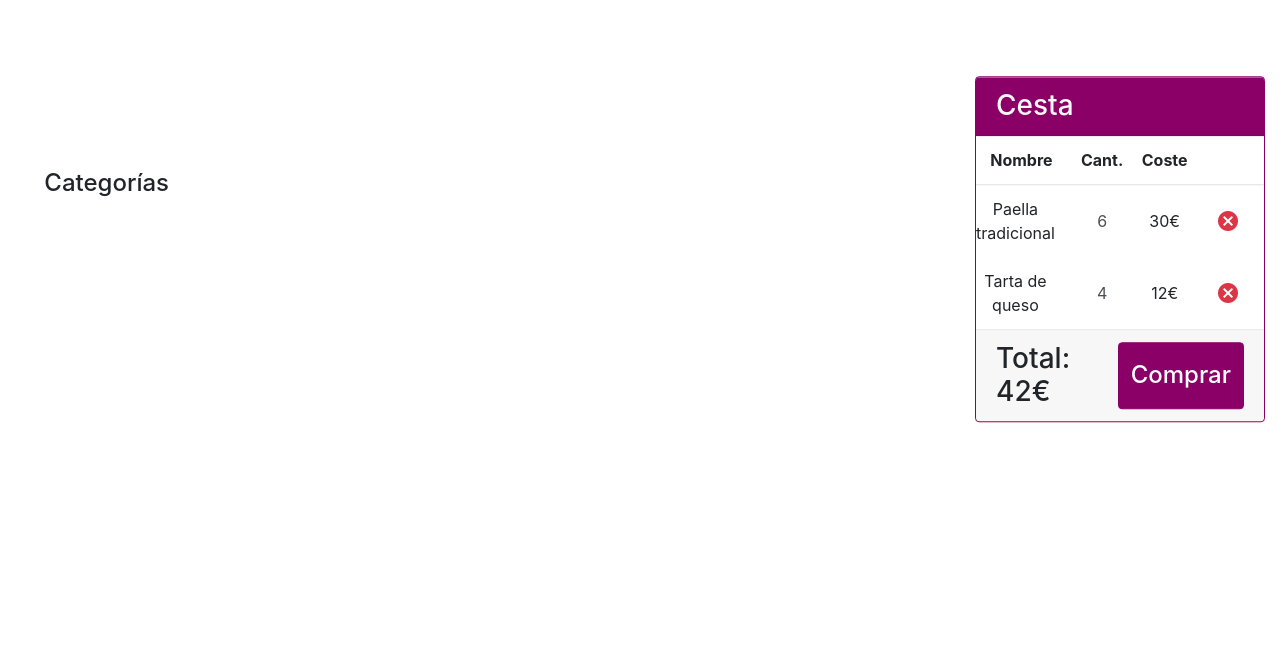
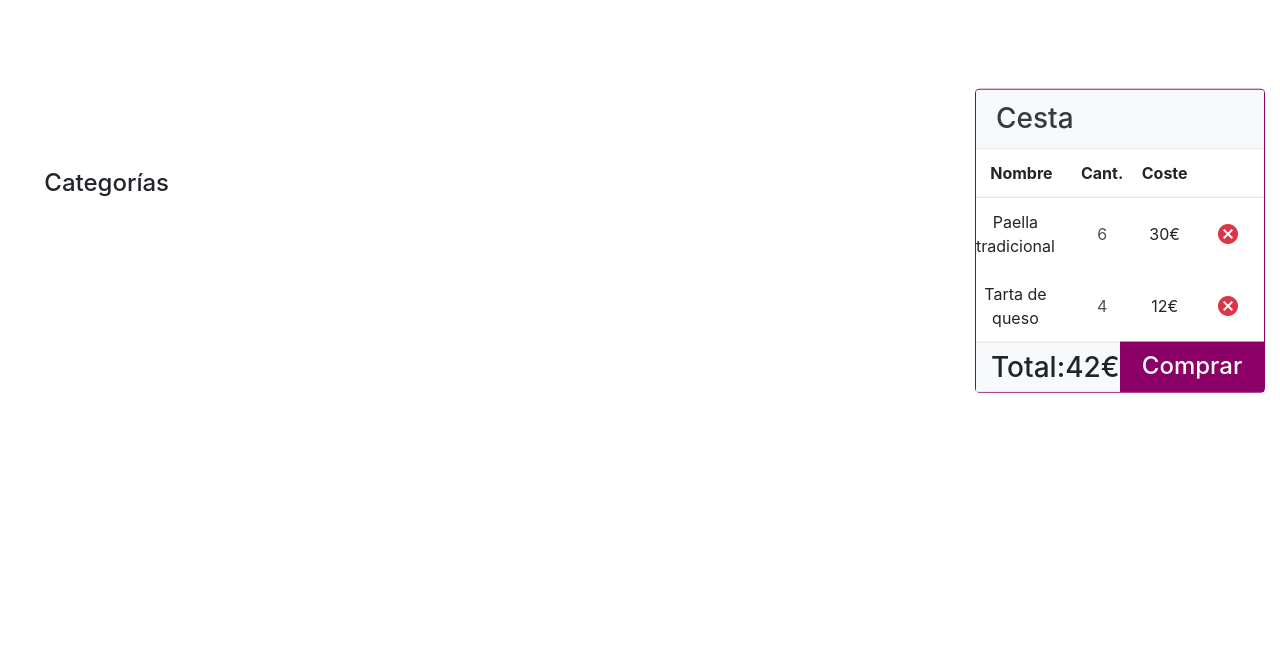
Before and after one commit to tripod-egibide/reto3, a PHP site: page / in a window 1280 px wide. Shown: the part 60-721 px from the top of the page. Run offline with PHP 8.4, Linux system fonts and the light colour scheme; data that the repository does not hold is empty; some libraries are stand-ins or nearby versions.

Commit message:
prototipo final de cesta

```diff
--- a/view/carrito.twig
+++ b/view/carrito.twig
@@ -1,7 +1,7 @@
 <aside class="col-3 d-none d-lg-block align-self-start position-fixed offset-9 sticky">
     <div class="card border-primary">
-        <h3 class="card-header d-flex justify-content-between bg-primary">
-            <span class="text-light">
+        <h3 class="card-header d-flex justify-content-between bg-light">
+            <span class="text-dark">
                 Cesta
             </span>
         </h3>
@@ -34,11 +34,20 @@
                 </td>
             </tr>
         </table>
-        <div class="d-flex justify-content-around card-footer">
-            <h3 class="my-auto">Total: 42€</h3>
-            <button type="submit" class="btn btn-primary py-2">
-                <h4 class="py-0 my-auto">Comprar</h4>
-            </button>
+        <div class="container-fluid">
+            <div class="row">
+                <h3 class="my-auto col-6 border-top py-2 bg-light d-flex justify-content-between">
+                    <span>
+                        Total:
+                    </span>
+                    <span>
+                        42€
+                    </span>
+                </h3>
+                <button type="submit" class="col-6 btn btn-primary py-2 rounded-0">
+                    <h4 class="py-0 my-auto">Comprar</h4>
+                </button>
+            </div>
         </div>
     </div>
 </aside>
```
